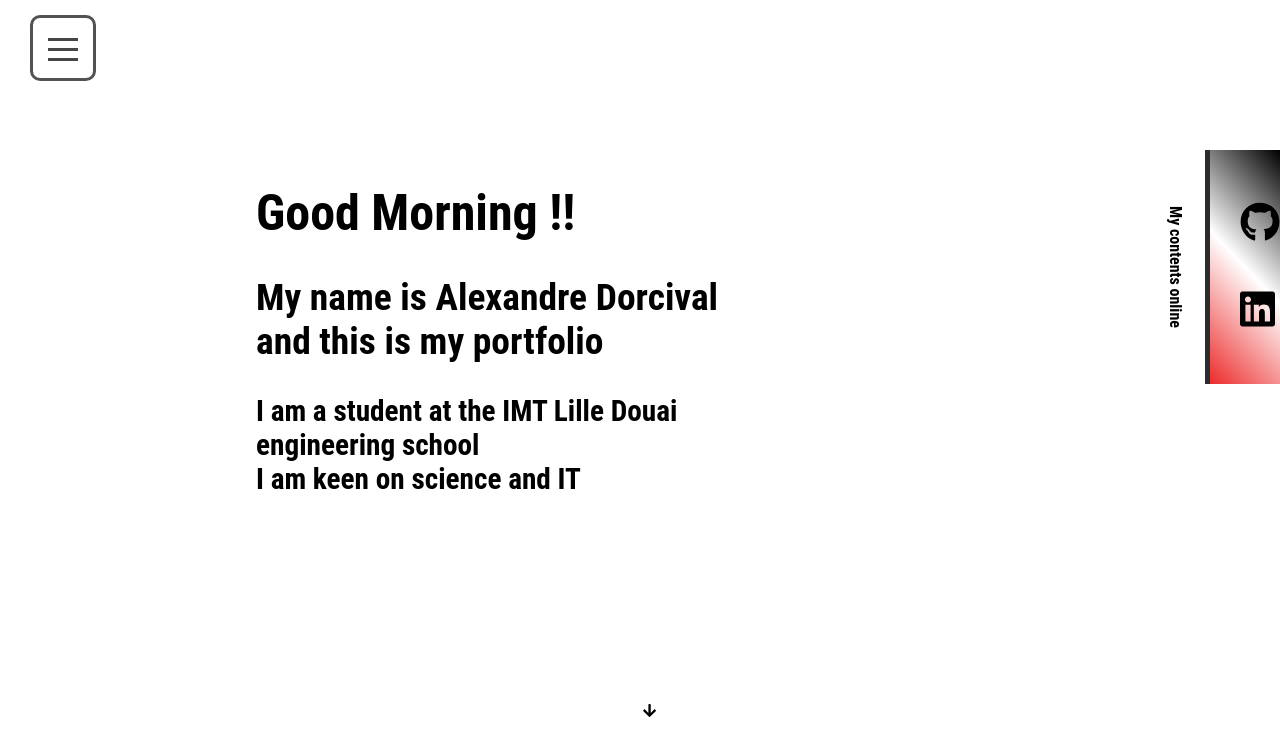
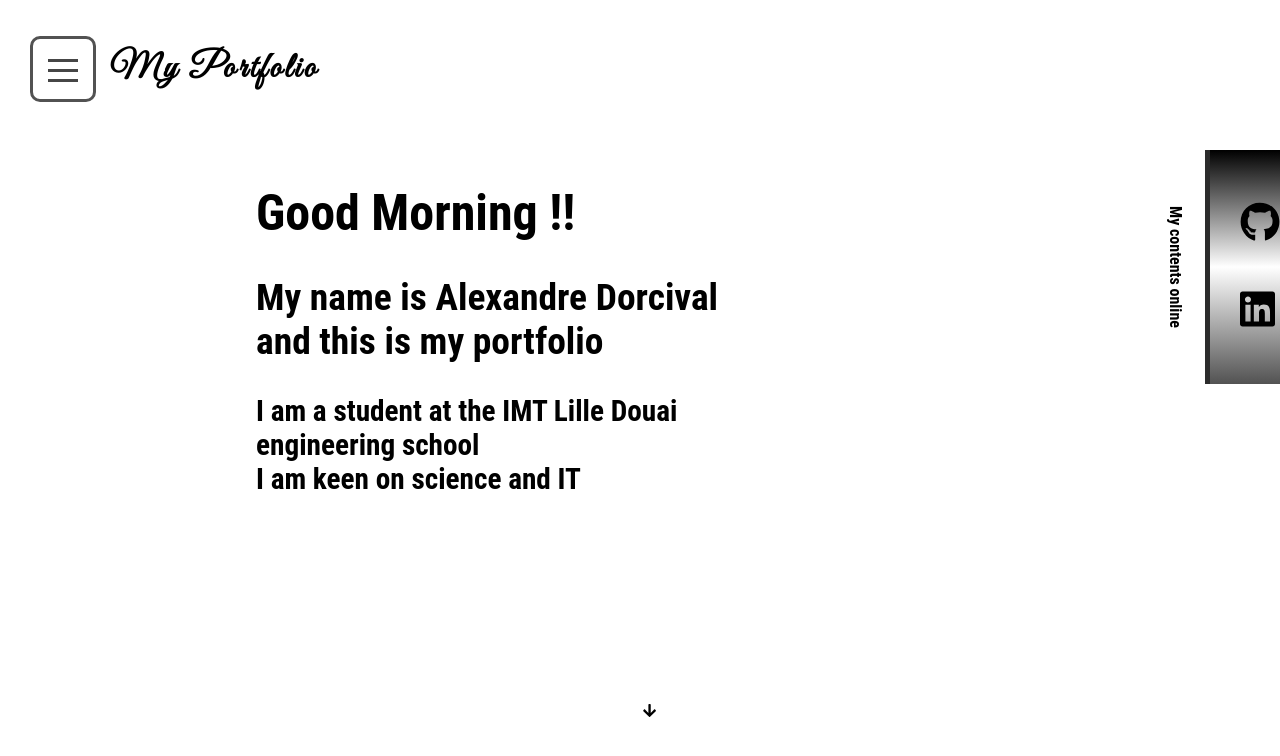
Before and after one commit to alexandredorc/portfolio_v1, a Vue app: page /#/ in a window 1280 px wide. Shown: the top 756 px of the page. Built offline with nearby package versions, Linux system fonts and the light colour scheme.

Commit message:
correction

```diff
--- a/src/components/Home.vue
+++ b/src/components/Home.vue
@@ -77,6 +77,8 @@ export default {
 </script>
 
 <style scoped>
+
+
 @media all and (max-width: 1489px) {
   .content {
     width: 100% !important;
@@ -154,7 +156,7 @@ p {
 .collapsable {
   width:0;
   padding:10px 40px 10px 30px;
-  background: linear-gradient(0.63turn, #000000, #ffffff, #ec2b2b);
+  background: linear-gradient( #000000, #ffffff, #525252);
   border-left: solid #2c2c2c 5px;
   transition: 0.5s;
 }
--- a/src/components/NavBar.vue
+++ b/src/components/NavBar.vue
@@ -2,13 +2,15 @@
   <div class="navBox">
     <div class="box">
       <div class="logo">
-        <p><!--<a href="#first-page">Portfolio</a>--></p>
+        <p>My Portfolio</p>
       </div>
-      <div class="navburger" @click="change()">
+      <div class="navburger" >
+        <div class="burger-packing" @click="change()">
         <div class="burger">
           <span class="ham buns"></span>
           <span class="ham filling"></span>
           <span class="ham buns bunsinv"></span>
+        </div>
         </div>
         <div class="menu">
             <div class="nav-items-box">
@@ -60,6 +62,8 @@ export default{
 </script>
 
 <style scoped>
+@import url(//fonts.googleapis.com/css?family=Great+Vibes);
+
 
 .navBox {
   width: 100%;
@@ -71,6 +75,7 @@ export default{
   display: flex;
   flex-wrap: wrap;
   align-items: center;
+
   margin: 10px 30px 0 30px;
 }
 
@@ -99,7 +104,10 @@ display: inline;
   display: block;
 }
 
-
+.burger-packing{
+  width: 60px;
+  height: 60px;
+}
 .burger{
   height: 20px;
   width: 30px;
@@ -156,7 +164,6 @@ display: inline;
 
 p,
 .nav-items {
-  color: var(--brown);
   font-weight: bold;
   letter-spacing: 0.075em;
   font-style: normal;
@@ -164,7 +171,8 @@ p,
 
 }
 .logo p {
-
+  margin-left: 80px;
+  font-family: Great Vibes;
   font-size: 36px;
   cursor: pointer;
   display: inline-block;
```
